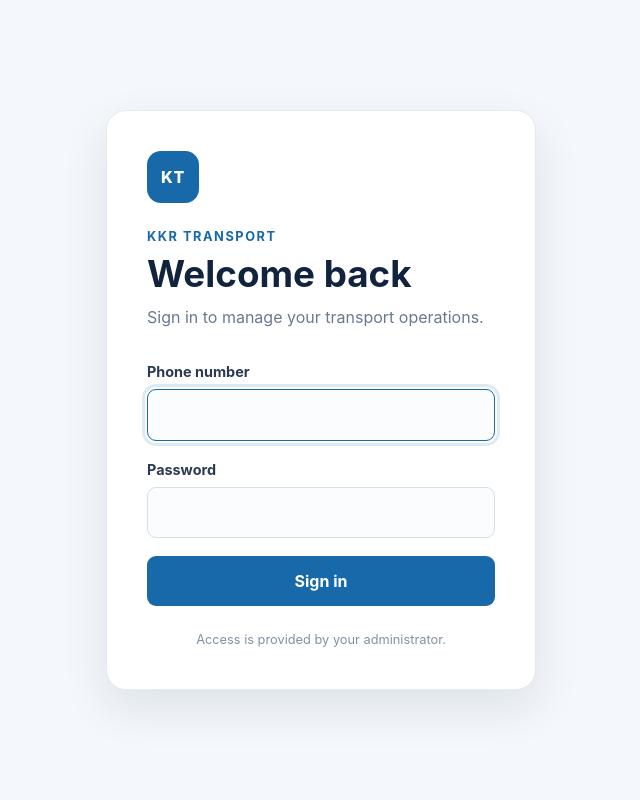
After one commit to rishvanth300/kkr_transport, a Django app: page /accounts/login/ in a window 1280 px wide. The commit adds this page. Shown: the whole page, without its empty margins (319-959 px from the left). Run offline with Django 5.2, Linux system fonts and the light colour scheme.

Commit message:
Implement secure user authentication and login functionality - Update README to reflect project focus on user authentication - Define URLs for login, logout, and home views in accounts app - Create home view for authenticated users - Configure settings for PostgreSQL and environment variables - Add authentication templates for login and home pages - Enhance CSS for improved user interface - Create example .env file for environment configuration

```diff
--- /dev/null
+++ b/accounts/templates/accounts/login.html
@@ -0,0 +1,32 @@
+{% extends "base.html" %}
+
+{% block title %}KKR Transport Login{% endblock %}
+
+{% block content %}
+<section class="auth-page">
+  <div class="auth-panel">
+    <div class="brand-mark" aria-hidden="true">KT</div>
+    <p class="eyebrow">KKR Transport</p>
+    <h1>Welcome back</h1>
+    <p class="muted">Sign in to manage your transport operations.</p>
+
+    <form method="post" class="auth-form">
+      {% csrf_token %}
+      <div class="field">
+        <label for="{{ form.username.id_for_label }}">Phone number</label>
+        {{ form.username }}
+      </div>
+      <div class="field">
+        <label for="{{ form.password.id_for_label }}">Password</label>
+        {{ form.password }}
+      </div>
+      {% if form.non_field_errors %}
+        <p class="form-error">Invalid phone number or password.</p>
+      {% endif %}
+      <button type="submit">Sign in</button>
+    </form>
+
+    <p class="auth-note">Access is provided by your administrator.</p>
+  </div>
+</section>
+{% endblock %}
--- a/accounts/urls.py
+++ b/accounts/urls.py
@@ -1,3 +1,16 @@
-"""Accounts URLs (M-01 auth, M-02 roles, M-08 audit) — structure only."""
+from django.contrib.auth.views import LoginView, LogoutView
+from django.urls import path
 
-urlpatterns = []
+from . import views
+
+app_name = "accounts"
+
+urlpatterns = [
+    path(
+        "login/",
+        LoginView.as_view(template_name="accounts/login.html"),
+        name="login",
+    ),
+    path("logout/", LogoutView.as_view(), name="logout"),
+    path("", views.home, name="home"),
+]
--- a/config/urls.py
+++ b/config/urls.py
@@ -1,18 +1,22 @@
 from django.contrib import admin
 from django.http import JsonResponse
+from django.shortcuts import redirect
 from django.urls import include, path
 
 
+def root_redirect(request):
+    """Send visitors from the root URL to the login page."""
+    return redirect("accounts:login")
+
+
 def healthz(request):
+    """Return a simple response to confirm the application is running."""
     return JsonResponse({"status": "ok"})
 
 
 urlpatterns = [
+    path("", root_redirect, name="root"),
     path("healthz", healthz, name="healthz"),
     path("accounts/", include("accounts.urls")),
-    path("fleet/", include("fleet.urls")),
-    path("trips/", include("trips.urls")),
-    path("dashboard/", include("dashboard.urls")),
-    path("reports/", include("reports.urls")),
     path("admin/", admin.site.urls),
 ]
--- a/manage.py
+++ b/manage.py
@@ -4,6 +4,7 @@ import sys
 
 
 def main():
+    """Run Django management commands from the terminal."""
     os.environ.setdefault("DJANGO_SETTINGS_MODULE", "config.settings")
     try:
         from django.core.management import execute_from_command_line
--- a/requirements.txt
+++ b/requirements.txt
@@ -1 +1,3 @@
 Django==5.2.18
+psycopg[binary]>=3.1,<4
+python-dotenv>=1.0,<2
--- a/static/css/app.css
+++ b/static/css/app.css
@@ -1,24 +1,13 @@
-/* TCMS — mobile-first base (SRS §4.1, 360px → desktop). */
-
 * { box-sizing: border-box; }
 
 body {
   margin: 0;
-  font-family: system-ui, -apple-system, "Segoe UI", Roboto, sans-serif;
+  min-height: 100vh;
+  font-family: Inter, ui-sans-serif, system-ui, -apple-system, "Segoe UI", sans-serif;
   line-height: 1.5;
-  color: #1a1a1a;
+  color: #162033;
+  background: #f4f7fb;
 }
-
-header {
-  display: flex;
-  gap: 1rem;
-  align-items: center;
-  padding: 0.75rem 1rem;
-  background: #0b3d5c;
-  color: #fff;
-}
-
-header span { flex: 1 1 auto; }
 
 main {
   padding: 1rem;
@@ -26,11 +15,127 @@ main {
   margin: 0 auto;
 }
 
-input, select, textarea, button {
+.auth-page {
+  display: grid;
+  min-height: calc(100vh - 2rem);
+  place-items: center;
+}
+
+.auth-panel {
+  width: min(100%, 430px);
+  padding: 2.5rem;
+  background: #fff;
+  border: 1px solid #e4eaf2;
+  border-radius: 20px;
+  box-shadow: 0 18px 45px rgba(27, 55, 92, 0.1);
+}
+
+.brand-mark {
+  display: grid;
+  width: 52px;
+  height: 52px;
+  place-items: center;
+  margin-bottom: 1.5rem;
+  border-radius: 14px;
+  color: #fff;
+  background: #1769aa;
+  font-weight: 800;
+  letter-spacing: 0.04em;
+}
+
+.eyebrow {
+  margin: 0 0 0.35rem;
+  color: #1769aa;
+  font-size: 0.8rem;
+  font-weight: 700;
+  letter-spacing: 0.12em;
+  text-transform: uppercase;
+}
+
+h1 {
+  margin: 0;
+  color: #12233d;
+  font-size: clamp(1.8rem, 5vw, 2.3rem);
+  line-height: 1.2;
+}
+
+.muted {
+  margin: 0.6rem 0 2rem;
+  color: #6b7890;
+}
+
+.auth-form p {
+  margin: 0;
+}
+
+.field {
+  margin-bottom: 1.1rem;
+}
+
+.field label {
+  display: block;
+  margin-bottom: 0.4rem;
+  color: #2b3a52;
+  font-size: 0.9rem;
+  font-weight: 650;
+}
+
+.field input {
+  width: 100%;
+  padding: 0.8rem 0.9rem;
+  border: 1px solid #d5deea;
+  border-radius: 9px;
+  color: #162033;
+  background: #fbfcfe;
   font: inherit;
 }
 
+.field input:focus {
+  border-color: #1769aa;
+  outline: 3px solid rgba(23, 105, 170, 0.14);
+}
+
+button {
+  width: 100%;
+  padding: 0.82rem 1rem;
+  border: 0;
+  border-radius: 9px;
+  color: #fff;
+  background: #1769aa;
+  cursor: pointer;
+  font: inherit;
+  font-weight: 700;
+}
+
+button:hover {
+  background: #12588f;
+}
+
+.form-error {
+  margin-bottom: 1rem !important;
+  color: #b42318;
+  font-size: 0.9rem;
+}
+
+.auth-note {
+  margin: 1.5rem 0 0;
+  color: #8390a3;
+  font-size: 0.8rem;
+  text-align: center;
+}
+
 :focus-visible {
-  outline: 2px solid #0b3d5c;
+  outline: 2px solid #1769aa;
   outline-offset: 2px;
 }
+
+@media (max-width: 480px) {
+  main {
+    padding: 0.75rem;
+  }
+
+  .auth-panel {
+    padding: 2rem 1.4rem;
+    border-radius: 16px;
+  }
+}
--- a/templates/base.html
+++ b/templates/base.html
@@ -4,10 +4,10 @@
 <head>
   <meta charset="utf-8">
   <meta name="viewport" content="width=device-width, initial-scale=1">
-  <title>{% block title %}TCMS{% endblock %}</title>
+  <title>{% block title %}KKR Transport{% endblock %}</title>
   <link rel="stylesheet" href="{% static 'css/app.css' %}">
 </head>
-<body>
+<body class="{% block body_class %}{% endblock %}">
   <main>
     {% block content %}{% endblock %}
   </main>
```
Also changed, not shown: accounts/templates/accounts/home.html (added, +12 -0 lines), accounts/views.py (+10 -1 lines), config/settings.py (+14 -6 lines), README.md, 1 other file.
